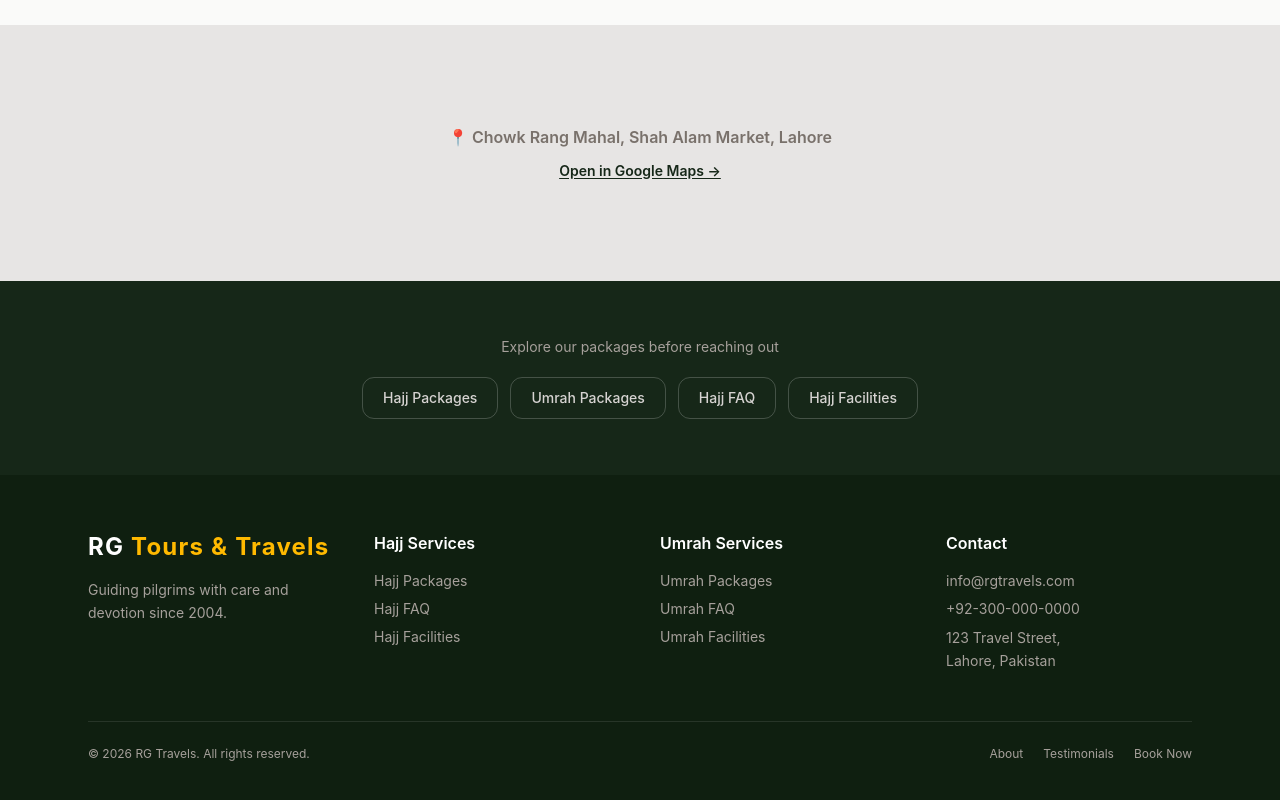
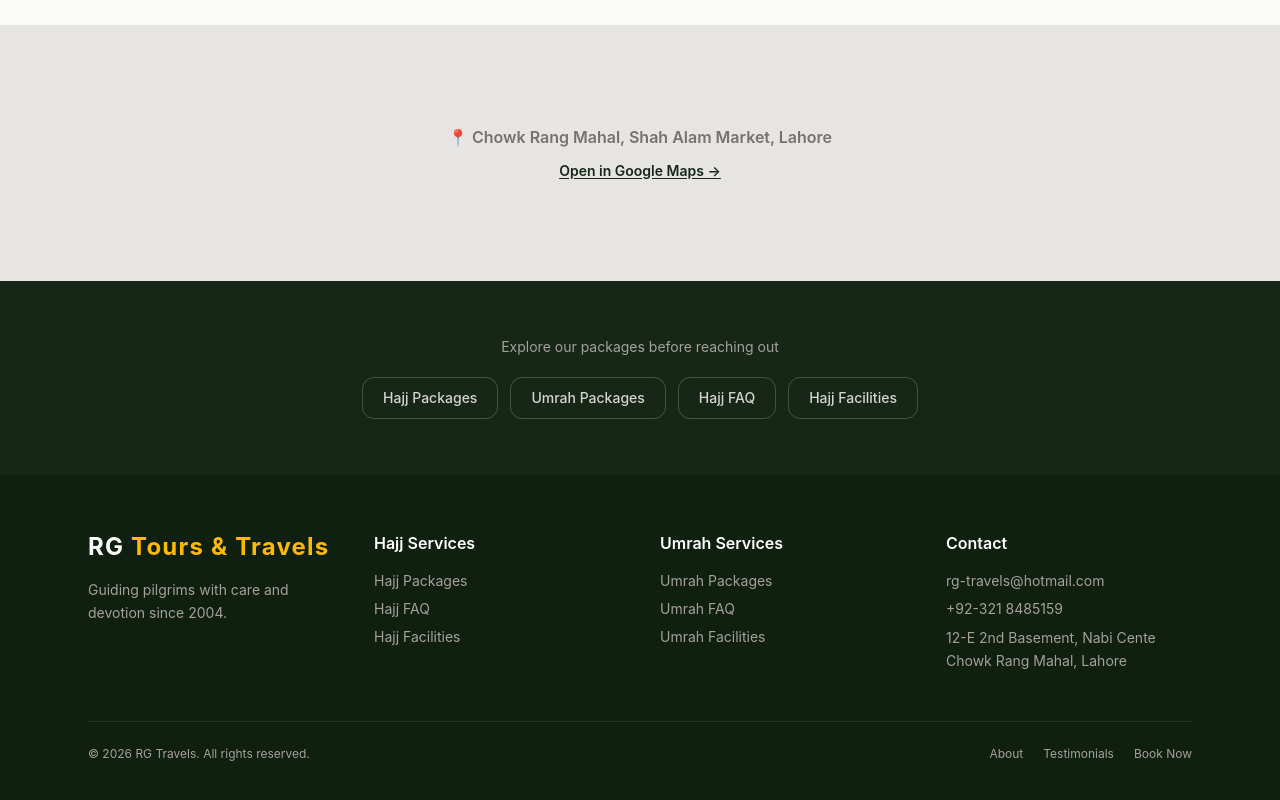
Before and after one commit to webwithhassan-prog/RG, a React (Vite) app: page /contact in a window 1280 px wide. Shown: the part 1415-2215 px from the top of the page. Built offline with nearby package versions, Linux system fonts and the light colour scheme; the HTML template or start-up script is replaced by a standard one.

Commit message:
footer change

```diff
--- a/src/components/Footer.jsx
+++ b/src/components/Footer.jsx
@@ -1,4 +1,3 @@
-
 import { Link } from "react-router-dom";
 
 const Footer = () => {
@@ -59,12 +58,12 @@ const Footer = () => {
             <div>
               <h4 className="text-white font-semibold mb-4">Contact</h4>
               <ul className="space-y-2 text-sm">
-                <li>info@rgtravels.com</li>
-                <li>+92-300-000-0000</li>
+                <li>rg-travels@hotmail.com</li>
+                <li>+92-321 8485159</li>
                 <li className="leading-relaxed">
-                  123 Travel Street,
+                  12-E 2nd Basement, Nabi Cente
                   <br />
-                  Lahore, Pakistan
+                  Chowk Rang Mahal, Lahore
                 </li>
               </ul>
             </div>
--- a/src/pages/AboutUs.jsx
+++ b/src/pages/AboutUs.jsx
@@ -216,7 +216,7 @@ export default function AboutUs() {
                   value:
                     "12-E 2nd Basement, Nabi Center, Chowk Rang Mahal, Lahore",
                 },
-                { label: "Phone", value: "+92 42 37643771-72-73" },
+                { label: "Phone", value: "+92 321-8485159" },
                 { label: "Email", value: "rg-travels@hotmail.com" },
                 { label: "Website", value: "www.rgtravels.pk" },
               ].map((item) => (
```
